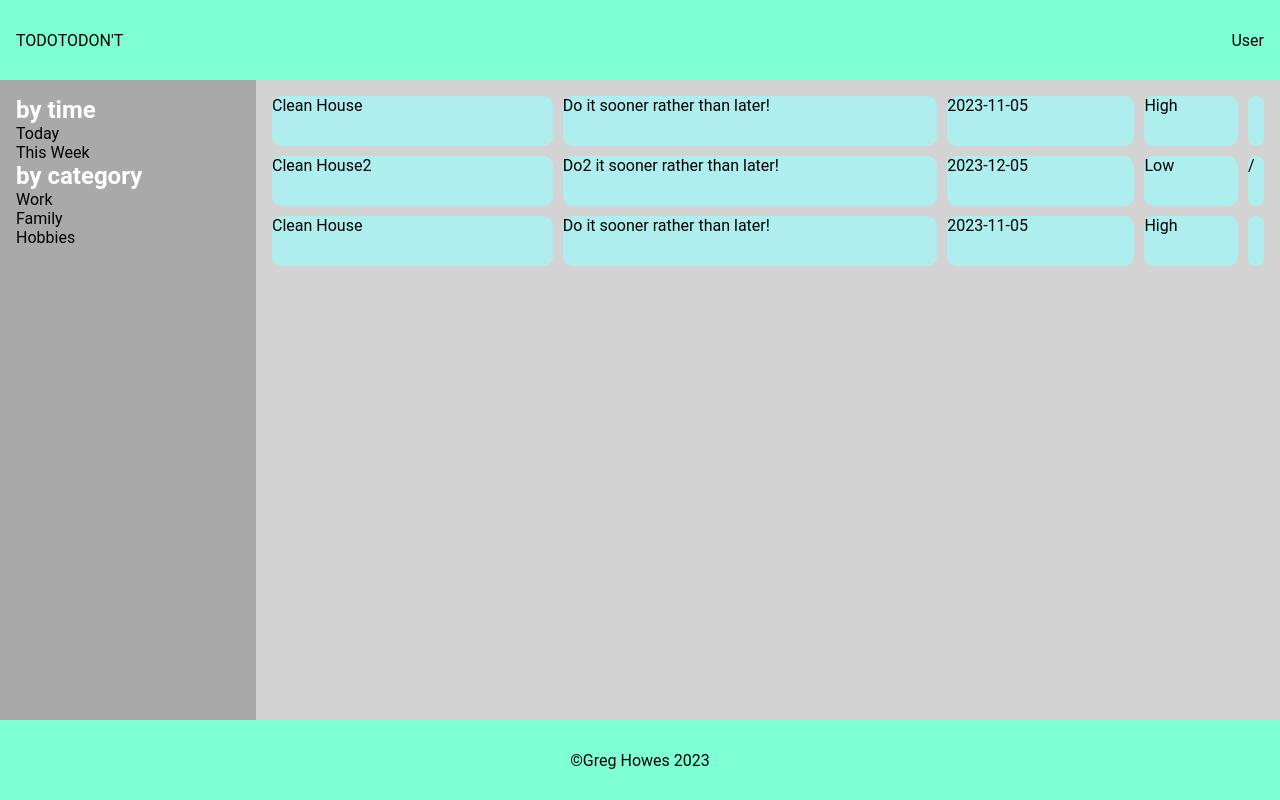
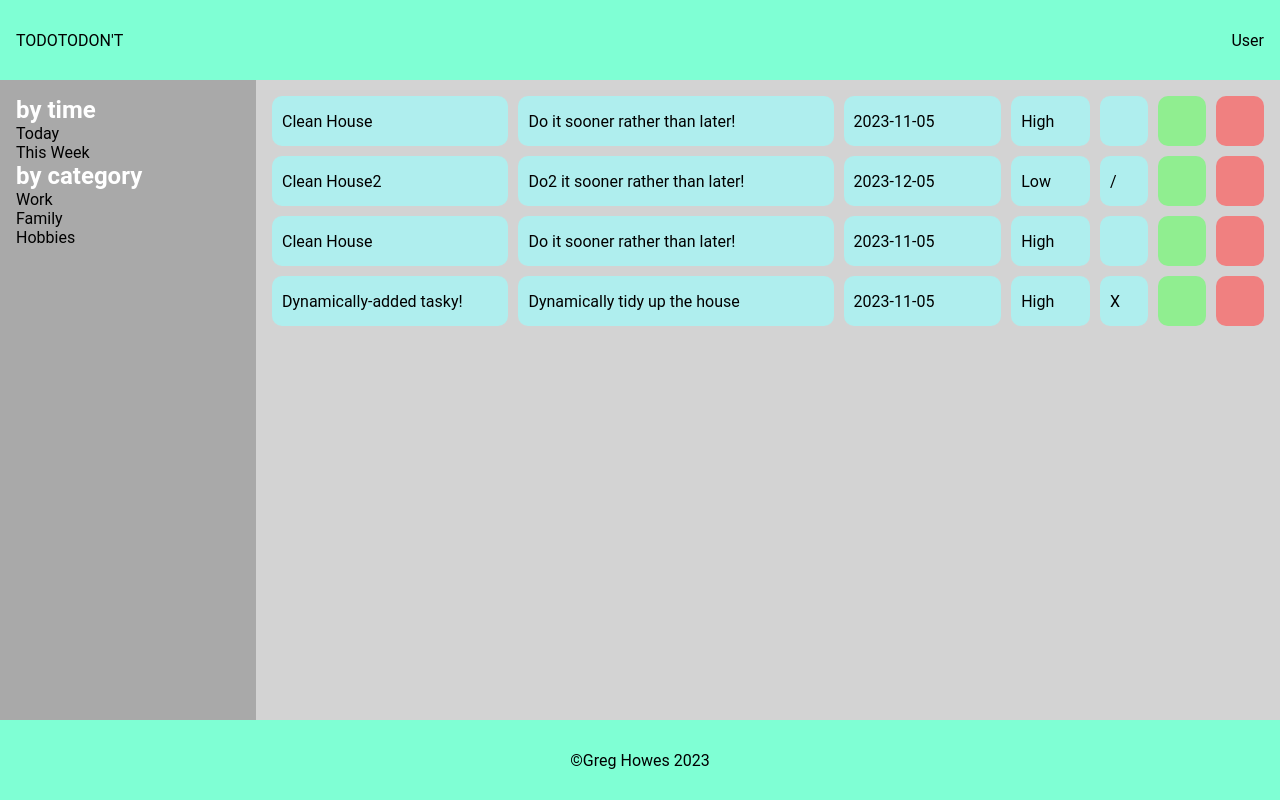
Before and after one commit to GregoryHowes/odin-todo, a website built with webpack: page dist/index.html in a window 1280 px wide. Built offline with nearby package versions, Linux system fonts and the light colour scheme.

Commit message:
Created function to add Todo class to DOM

```diff
--- a/src/contentArea.js
+++ b/src/contentArea.js
@@ -3,8 +3,51 @@ import { Todo } from "./todo";
 
 const createContentArea = () => {
     //alert("hi from content area!");
-    const newTodo = new Todo("Clean up", "Tidy up the house", "2023-11-05", "High", "");
-    console.log(newTodo);
+    const newTodo = new Todo("Dynamically-added tasky!", "Dynamically tidy up the house", "2023-11-05", "High", "");
+    console.log(createTodoInGrid(newTodo));
+}
+
+
+const createTodoInGrid = (todoItem) => {
+    //function to take in a Todo class and create a grid row to represent it
+    const gridContent = document.getElementById("content");
+    //create title
+    const todoTitle = document.createElement("div");
+    todoTitle.classList.add("todo-field", "title");
+    todoTitle.textContent = todoItem.title;
+    //create description
+    const todoDescription = document.createElement("div");
+    todoDescription.classList.add("todo-field", "description");
+    todoDescription.textContent = todoItem.description;
+    //create due date
+    const todoDueDate = document.createElement("div");
+    todoDueDate.classList.add("todo-field", "due-date");
+    todoDueDate.textContent = todoItem.dueDate;
+    //create priotity
+    const todoPriority = document.createElement("div");
+    todoPriority.classList.add("todo-field", "priority");
+    todoPriority.textContent = todoItem.priority;
+    //create checklist
+    const todoChecklist = document.createElement("div");
+    todoChecklist.classList.add("todo-field", "checklist");
+    todoChecklist.textContent = todoItem.checklist;
+    //create edit icon div
+    const todoEdit = document.createElement("div");
+    todoEdit.classList.add("todo-field", "edit-item");
+    //create delete icon div
+    const todoDelete = document.createElement("div");
+    todoDelete.classList.add("todo-field", "delete-item");
+
+    //add task items to DOM
+    gridContent.appendChild(todoTitle);
+    gridContent.appendChild(todoDescription);
+    gridContent.appendChild(todoDueDate);
+    gridContent.appendChild(todoPriority);
+    gridContent.appendChild(todoChecklist);
+    gridContent.appendChild(todoEdit);
+    gridContent.appendChild(todoDelete);
+
+    return(todoItem);
 }
 
 export default createContentArea;
--- a/src/todo.js
+++ b/src/todo.js
@@ -1,12 +1,12 @@
 //class for todo tasks
 export class Todo  {
 
-    constructor (title, description, dueDate, priority, checkList) {
+    constructor (title, description, dueDate, priority, checklist) {
         this.title = title;
         this.description = description;
         this.dueDate = dueDate;
         this.priority = priority;
-        this.checkList = dueDate;
+        this.checklist = "X";
     }
 
 }
```
Also changed, not shown: dist/index.html, dist/main.js, dist/style.css.
